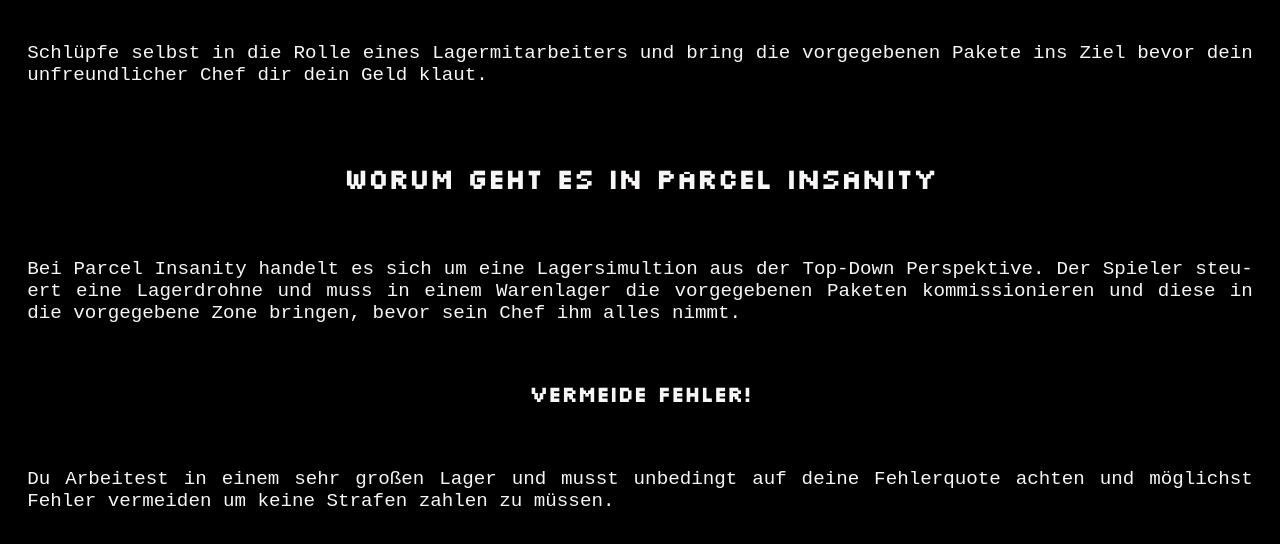
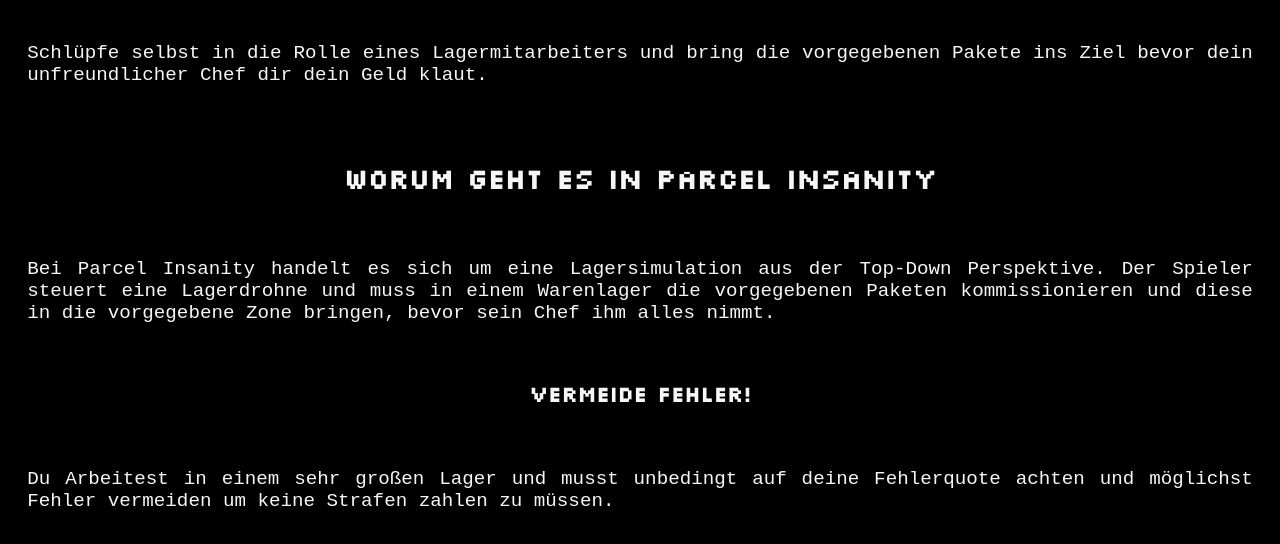
Before and after one commit to Cur1o/ParcelInsanity, a plain HTML site: page Parcel_Insanity.html in a window 1280 px wide. Shown: the part 244-788 px from the top of the page. Drawn offline with Linux system fonts and the light colour scheme; files whose address does not match are found by name.

Commit message:
Update Parcel_Insanity.html

```diff
--- a/Parcel_Insanity.html
+++ b/Parcel_Insanity.html
@@ -29,7 +29,7 @@
       <aside>
         <h2>Worum geht es in Parcel Insanity</h2>
         <p>
-          Bei Parcel Insanity handelt es sich um eine Lagersimultion aus der Top-Down Perspektive.
+          Bei Parcel Insanity handelt es sich um eine Lagersimulation aus der Top-Down Perspektive.
           Der Spieler steuert eine Lagerdrohne und muss in einem Warenlager die vorgegebenen Paketen
           kommissionieren und diese in die vorgegebene Zone bringen, bevor sein Chef ihm alles
           nimmt.
```
